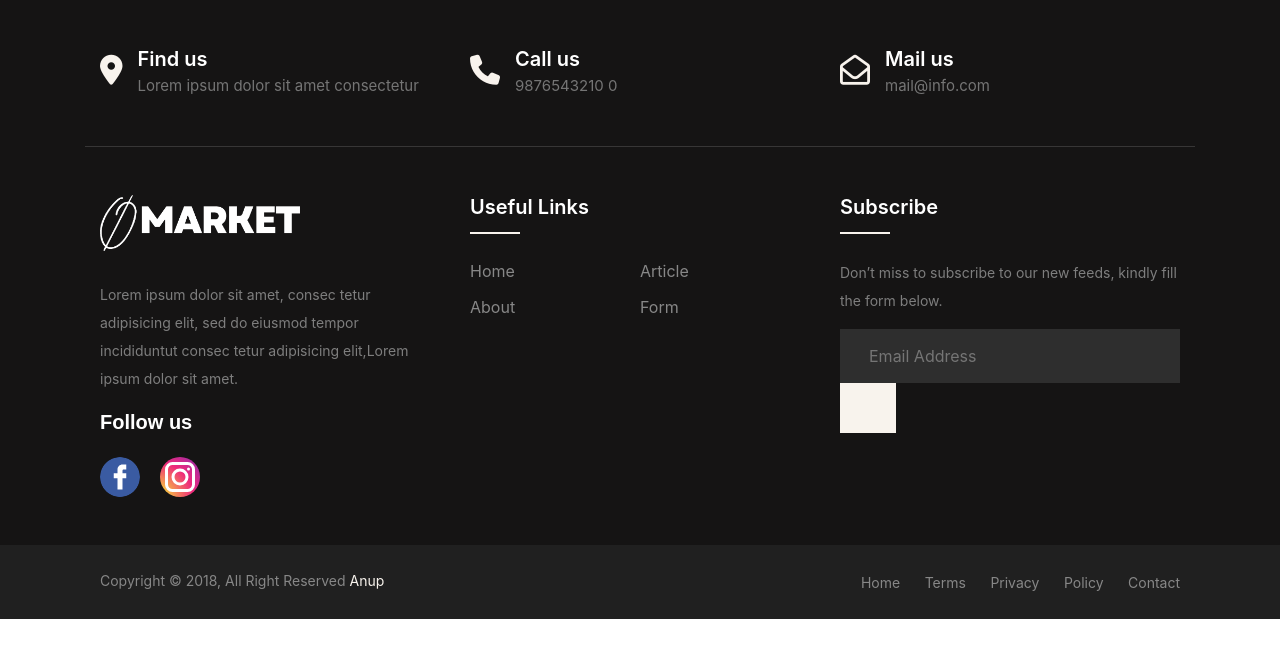
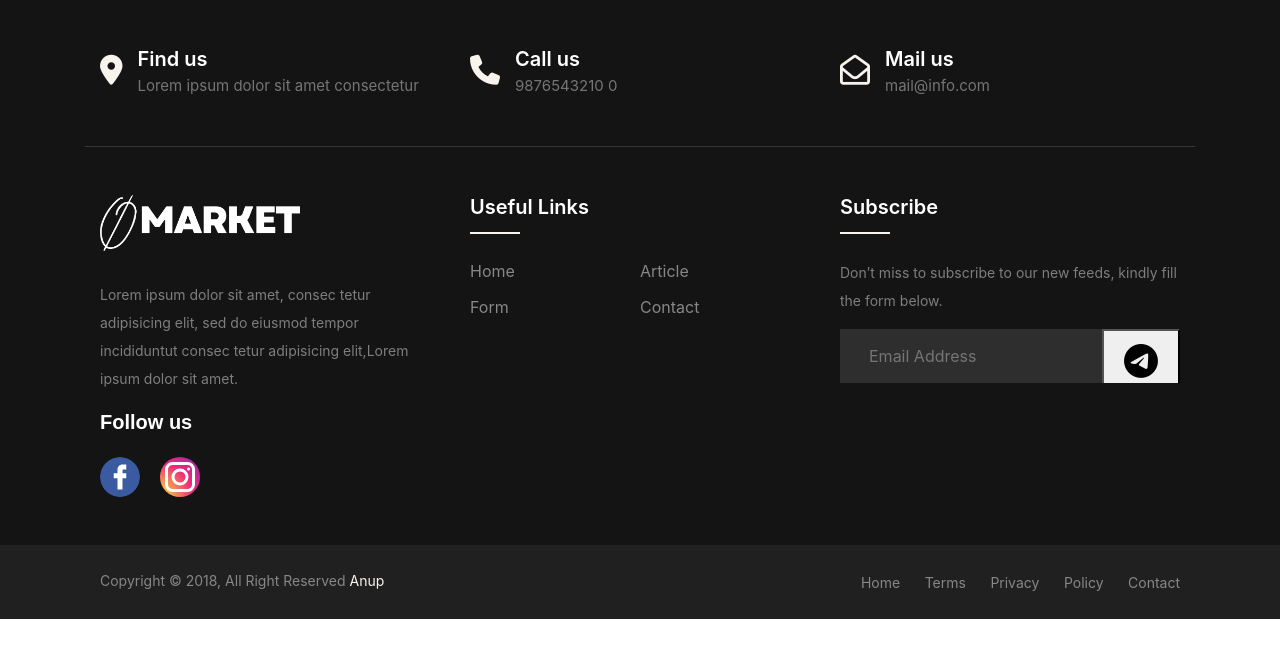
Before and after one commit to TheMaxium69/OMarket, a PHP site: page / in a window 1280 px wide. Shown: the part 123-781 px from the top of the page. Run offline with PHP 8.4, Linux system fonts and the light colour scheme.

Commit message:
upgrade footer

```diff
--- a/composant/footer.phtml
+++ b/composant/footer.phtml
@@ -55,10 +55,18 @@
                                 <h3>Useful Links</h3>
                             </div>
                             <ul>
-                                <li><a href="#">Home</a></li>
-                                <li><a href="#">article</a></li>
-                                <li><a href="#">about</a></li>
-                                <li><a href="#">form</a></li>
+                                <li>
+                                    <a href="">Home</a>
+                                </li>
+                                <li>
+                                    <a href="article.php">Article</a>
+                                </li>
+                                <li>
+                                    <a href="form.php">Form</a>
+                                </li>
+                                <li>
+                                    <a href="contact.php">Contact</a>
+                                </li>
                             </ul>
                         </div>
                     </div>
@@ -73,7 +81,8 @@
                             <div class="subscribe-form">
                                 <form action="#">
                                     <input type="text" placeholder="Email Address">
-                                    <input id="validerSubscribe" type="submit" value="valider">
+                                    <input id="validerSubscribe" type="submit" value="Subscribe">
+                                    <button><i class="fab fa-telegram-plane"></i></button>
                                 </form>
                             </div>
                         </div>
--- a/css/footer.css
+++ b/css/footer.css
@@ -2,6 +2,7 @@
     background: #151414;
     position: relative;
     }
+
     #footer ul {
         margin: 0px;
         padding: 0px;
@@ -125,19 +126,21 @@
     padding: 14px 28px;
     background: #2E2E2E;
     border: 1px solid #2E2E2E;
-    color: #fff;
     }
     .subscribe-form button {
         position: absolute;
         right: 0;
-        background: #f8f3ed;
         padding: 13px 20px;
-        border: 1px solid #f8f3ed;
         top: 0;
     }
 
+    .subscribe-form form {
+        display: flex;
+        align-items: center;
+    }
+
     #validerSubscribe {
-        background-color: #f8f3ed;
+        background-color: #151414;
         color: black;
         width: 50px;
         height: 50px;
@@ -148,8 +151,7 @@
 
     }
     .subscribe-form button i {
-    color: #fff;
-    font-size: 22px;
+    font-size: 35px;
     transform: rotate(-6deg);
     }
     .copyright-area{
```
